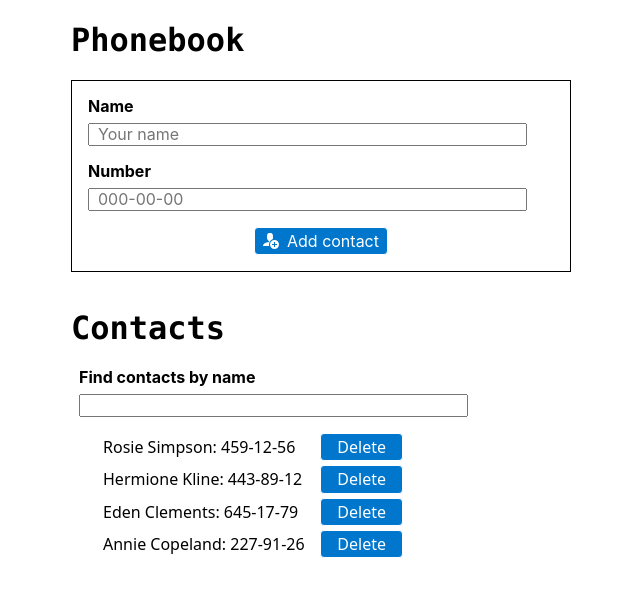
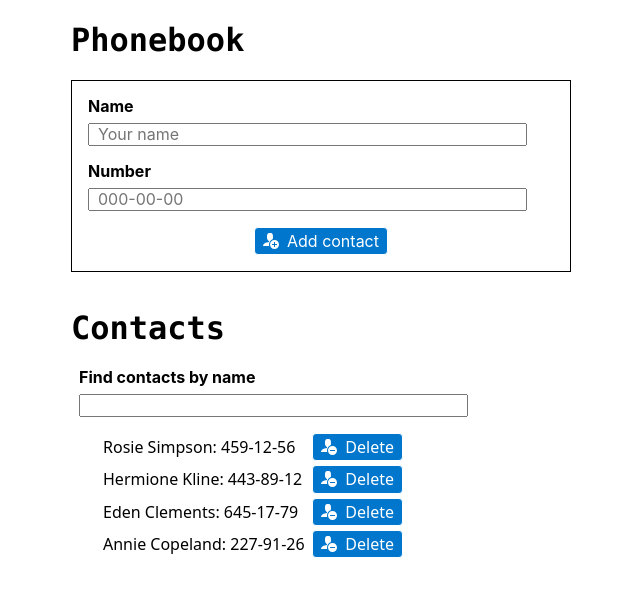
Before and after one commit to svmoskalyov/rhw-02-phonebook, a React (Create React App) app: page / in a window 1280 px wide. Shown: the top 596 px of the page, without its empty margins (319-959 px from the left). Built offline with nearby package versions, Linux system fonts and the light colour scheme.

Commit message:
Update ContactList.jsx

```diff
--- a/src/components/ContactList/ContactList.jsx
+++ b/src/components/ContactList/ContactList.jsx
@@ -1,4 +1,6 @@
-import { List, Item, Button } from './ContactList.styled';
+import { ImUserMinus } from 'react-icons/im';
+import { List, Item } from './ContactList.styled';
+import { Button } from 'components/Button/Button';
 
 export const ContactList = ({ contacts, onDeleteContact }) => {
   return (
@@ -6,7 +8,7 @@ export const ContactList = ({ contacts, onDeleteContact }) => {
       {contacts.map(({ id, name, number }) => (
         <Item key={id}>
           {name}: {number}
-          <Button type="button" onClick={() => onDeleteContact(id)}>
+          <Button icon={ImUserMinus} onClick={() => onDeleteContact(id)}>
             Delete
           </Button>
         </Item>
```
